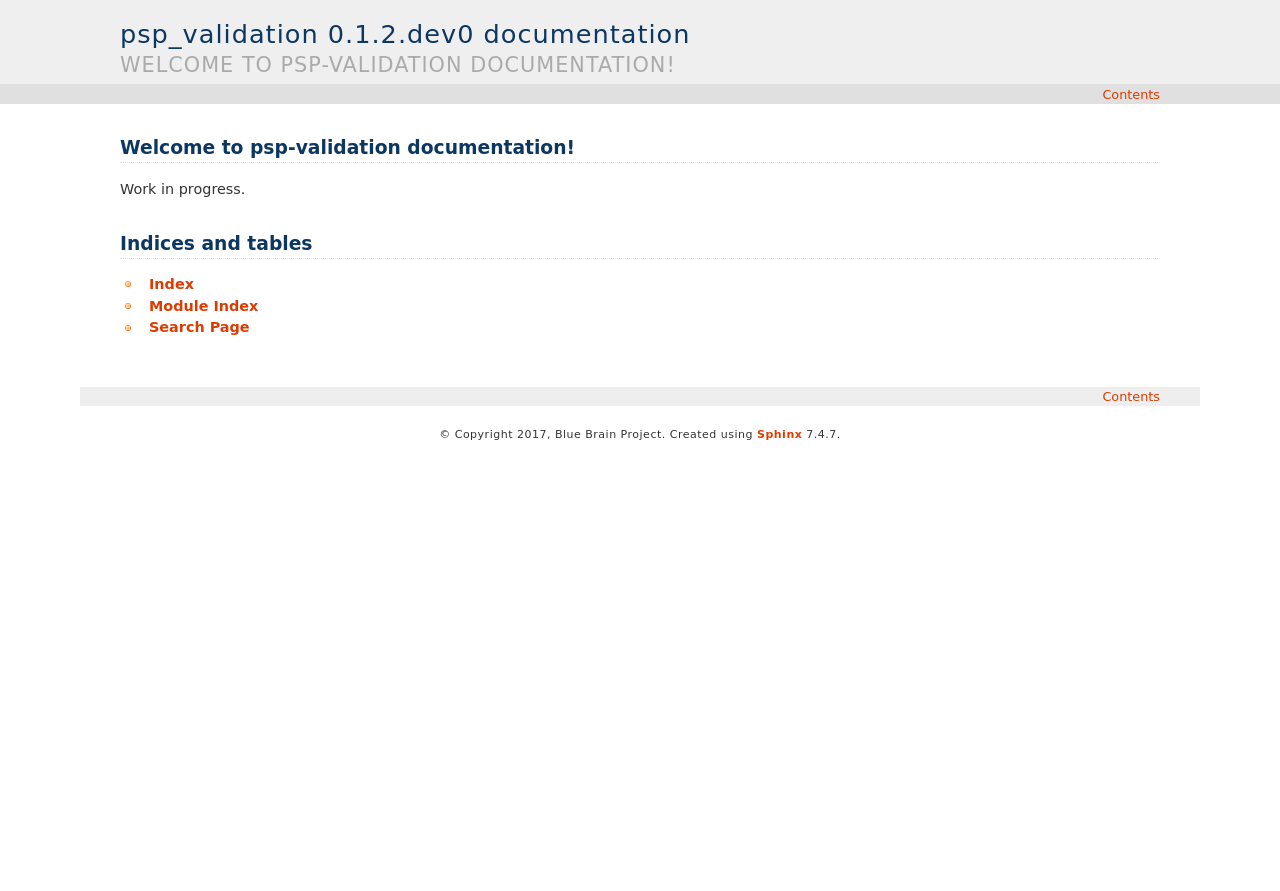
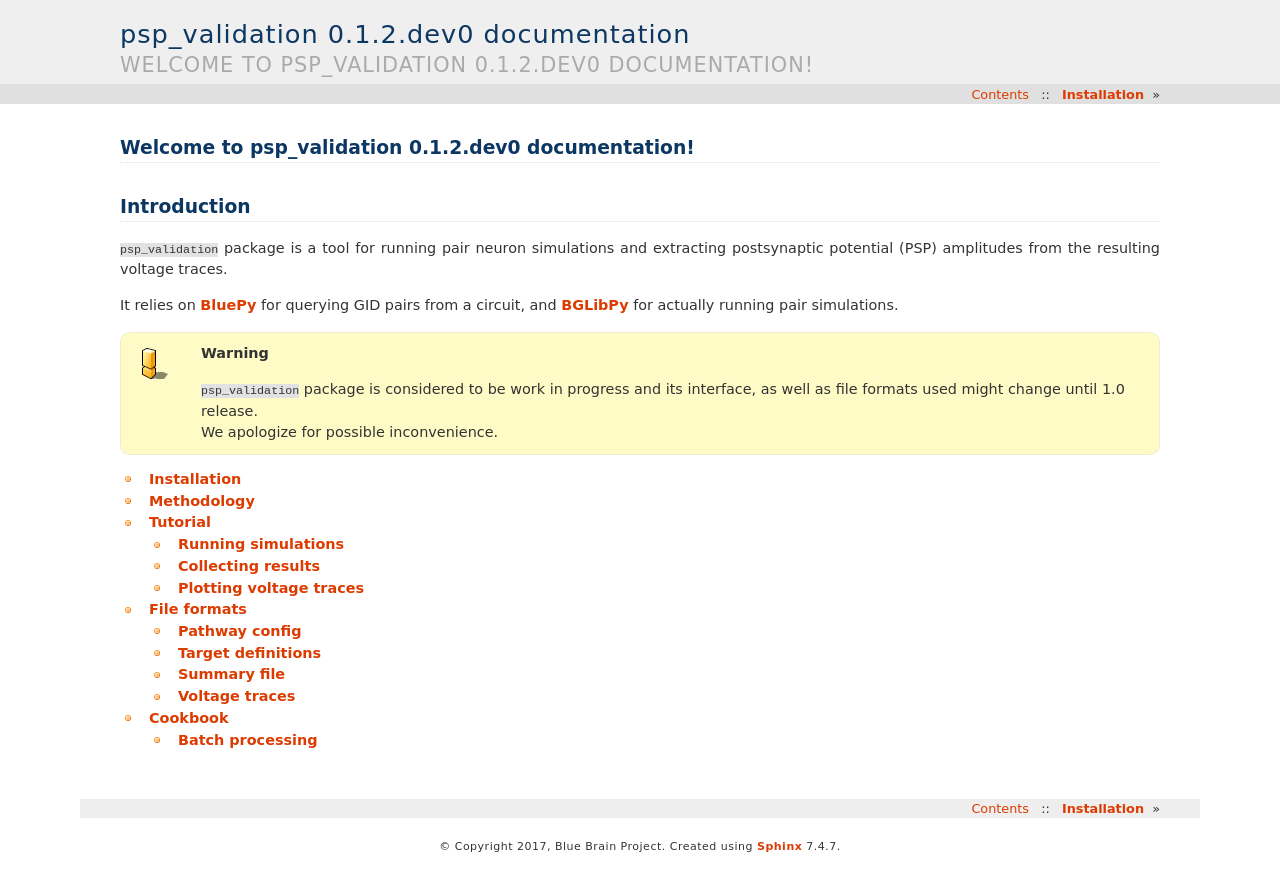
Before and after one commit to BlueBrain/psp-validation, a Sphinx documentation site: the page built from doc/source/index.rst, in a window 1280 px wide. Shown: the top 891 px of the page. Built offline with Sphinx 7.4.7, drawn with Linux system fonts in a browser that asks for light colours; formulas are drawn with MathJax 3.

Commit message:
Added some documentation
Change-Id: I366c03e72e5445c01209d49502c244fe85c74fbb

```diff
--- a/doc/source/conf.py
+++ b/doc/source/conf.py
@@ -32,9 +32,12 @@ import psp_validation
 # Add any Sphinx extension module names here, as strings. They can be
 # extensions coming with Sphinx (named 'sphinx.ext.*') or your custom
 # ones.
-extensions = ['sphinx.ext.autodoc',
+extensions = [
+    'sphinx.ext.autodoc',
     'sphinx.ext.doctest',
-    'sphinx.ext.imgmath']
+    'sphinx.ext.imgmath',
+    'sphinx.ext.autosectionlabel',
+]
 
 # Add any paths that contain templates here, relative to this directory.
 templates_path = ['']
--- /dev/null
+++ b/doc/source/cookbook.rst
@@ -0,0 +1,41 @@
+Cookbook
+========
+
+Batch processing
+----------------
+
+To process multiple pathway configs in parallel, it could be handy to combine Slurm with `GNU Parallel <https://www.gnu.org/software/parallel/>`_ with `sbatch` script like:
+
+.. code-block:: bash
+
+    #!/bin/sh
+
+    #SBATCH --job-name="psp"
+    #SBATCH --time=8:00:00
+    #SBATCH --mem=64000
+    #SBATCH --output=%LOGS_DIR%/stdout.log
+    #SBATCH --error=%LOGS_DIR%/stderr.log
+    #SBATCH --partition=prod
+    #SBATCH --account=proj64
+    #SBATCH --nodes=8
+    #SBATCH --ntasks-per-node=1
+    #SBATCH --cpus-per-task=16
+    #SBATCH --exclusive
+
+    source /gpfs/bbp.cscs.ch/scratch/gss/nse/psp-validation/setenv_sscx.sh
+
+    # --delay 0.2 prevents overloading the controlling node
+    parallel="parallel --delay 0.2 -j $SLURM_NTASKS --joblog %LOGS_DIR%/runtask.log"
+
+    EXEC_CMD="psp -vv run \
+        -c %CircuitConfig% \
+        -t %TARGETS% \
+        -o %OUTPUT_DIR% \
+        -n %NUM_PAIRS% \
+        -r %NUM_TRIALS% \
+        --dump-traces \
+        --dump-amplitudes \
+        --seed %SEED% \
+        --jobs $SLURM_CPUS_PER_TASK"
+
+    $parallel "srun --exclusive -N1 -n1 $EXEC_CMD {1} >& %LOGS_DIR%/job-{#}.log" ::: %PATHWAYS%
--- /dev/null
+++ b/doc/source/files.rst
@@ -0,0 +1,192 @@
+File formats
+============
+
+Pathway config
+--------------
+
+Pathway config is a YAML file which defines:
+    - pair selection criteria
+    - simulation parameters
+    - reference biological data (optionally)
+
+
+Pair selection criteria
+~~~~~~~~~~~~~~~~~~~~~~~
+
+Defined in `pathway` group.
+
+For debugging purposes, GID pairs could be defined explicitly:
+
+.. code-block:: yaml
+
+    pathway:
+        pairs:
+            - [42, 43]
+            - [44, 45]
+            - ...
+
+But usually pairs are defined using `pre`- and `post`-synaptic cell group and optional `constraints`.
+
+Cell groups refer either to a target defined in the circuit itself; or in additional cell group definition file (this one takes precedence over circuit-defined targets).
+
+For example,
+
+.. code-block:: yaml
+
+    pathway:
+        pre: L5_PC
+        post: L5_BC
+
+`null` could be used as a target name, and means "all cells".
+
+`constraints` group (optional) specifies additional filtering criteria:
+
++-------------+-------+---------------------------------------+
+| key         | type  | meaning                               |
++=============+=======+=======================================+
+| unique_gids | bool  | don't use same GID twice              |
++-------------+-------+---------------------------------------+
+| min_nsyn    | int   | min number of synapses per connection |
++-------------+-------+---------------------------------------+
+| max_dist_x  | float | max distance along X axis             |
++-------------+-------+---------------------------------------+
+| max_dist_y  | float | max distance along Y axis             |
++-------------+-------+---------------------------------------+
+| max_dist_z  | float | max distance along Z axis             |
++-------------+-------+---------------------------------------+
+
+To query connections from a specific `projection` rather than main connectome, please add `projection` key:
+
+.. code-block:: yaml
+
+    pathway:
+        projection: Thalamocortical_input_VPM
+        pre: null
+        post: L4_EXC
+
+    ...
+
+
+Simulation parameters
+~~~~~~~~~~~~~~~~~~~~~
+
+`protocol` group consisting of the following keys:
+
++-----------+-------+-------------------------------------------+
+| key       | type  | meaning                                   |
++===========+=======+===========================================+
+| record_dt | float | voltage trace recording step, ms          |
++-----------+-------+-------------------------------------------+
+| t_stop    | float | simulation duration, ms                   |
++-----------+-------+-------------------------------------------+
+| t_stim    | float | time(s) when presynaptic cell fires, [ms] |
++-----------+-------+-------------------------------------------+
+| hold_V    | float | holding voltage, mV                       |
+|           |       | (optional; None if omitted)               |
++-----------+-------+-------------------------------------------+
+| post_ttx  | bool  | block Na channels of postsynaptic cell    |
+|           |       | (optional; False if omitted)              |
++-----------+-------+-------------------------------------------+
+
+Reference biological data
+~~~~~~~~~~~~~~~~~~~~~~~~~
+
+`reference` group consisting of the following keys:
+
++---------------+--------+-----------------------------------------+
+| key           | type   | meaning                                 |
++===============+========+=========================================+
+| author        | string | Reference publication                   |
++---------------+--------+-----------------------------------------+
+| psp_amplitude | dict   | PSP amplitude mean / std                |
++---------------+--------+-----------------------------------------+
+| synapse_count | dict   | Synapse count per connection mean / std |
++---------------+--------+-----------------------------------------+
+
+Example
+~~~~~~~
+
+Putting it all together:
+
+.. code-block:: console
+
+    reference:
+        author: "Markram 97"
+        psp_amplitude:
+            mean: 1.3
+            std: 1.1
+        synapse_count:
+            mean: 5.5
+            std: 1.1
+
+    pathway:
+        pre: L5_TTPC
+        post: L5_TTPC
+        constraints:
+            unique_gids: true
+            max_dist_x: 100.0
+            max_dist_z: 100.0
+
+    protocol:
+        record_dt: 0.1
+        hold_V: -67.0
+        t_stim: 800.0
+        t_stop: 900.0
+        post_ttx: false
+
+Please refer to `usecases <https://bbpcode.epfl.ch/source/xref/nse/psp-validation/usecases/>`_ for more examples.
+
+
+Target definitions
+------------------
+
+Additional targets defined as BluePy.v2 `cell groups <https://bbpcode.epfl.ch/documentation/bluepy-0.11.9/tutorial.html#v2-cells-get>`_.
+
+For example,
+
+.. code-block:: console
+
+    L4_EXC:
+        layer: 4
+        synapse_class: EXC
+
+corresponds to BluePy.v2 cell group
+
+.. code-block:: python
+
+    {Cell.LAYER: 4, Cell.SYNAPSE_CLASS: 'EXC'}
+
+
+Summary file
+------------
+
+Main output of `\`psp run\``; YAML file storing obtained PSP amplitudes mean / std.
+
+If source pathway config specifies reference PSP amplitude data, it is repeated here, along with conductance scaling factor based on the ratio between model and reference data.
+
+.. code-block:: yaml
+
+    pathway: L5_TTPC-L5_TTPC
+    model:
+        mean: 1.37383798325
+        std:  1.10050952095
+    reference:
+        mean: 1.3
+        std:  1.1
+    scaling: 0.94519076506
+
+Voltage traces
+--------------
+
+On-request output of `\`psp run\``; HDF5 file storing voltage traces, as well as their filtered average, for each simulated pair.
+
+.. code-block:: none
+
+    /traces
+        /<pair1>
+           /trials   [N x 2 x T]  # (v, t) for each of N trials
+           /average  [2 x T]      # "averaged" (v, t)
+        /<pair2>
+            ...
+
+Each `pair` group stores pre- and post-synaptic GIDs as `pre_gid` and `post_gid` attributes.
--- a/doc/source/index.rst
+++ b/doc/source/index.rst
@@ -1,17 +1,23 @@
-Welcome to psp-validation documentation!
-==========================================
+Welcome to psp_validation |version| documentation!
+==================================================
 
-Work in progress.
+Introduction
+============
+
+``psp_validation`` package is a tool for running pair neuron simulations and extracting postsynaptic potential (PSP) amplitudes from the resulting voltage traces.
+
+It relies on `BluePy <https://bbpcode.epfl.ch/documentation/bluepy-0.11.9/>`_ for querying GID pairs from a circuit, and `BGLibPy <https://bbpcode.epfl.ch/documentation/BGLibPy-3.2>`_ for actually running pair simulations.
+
+.. warning::
+
+    | ``psp_validation`` package is considered to be work in progress and its interface, as well as file formats used might change until 1.0 release.
+    | We apologize for possible inconvenience.
 
 .. toctree::
    :maxdepth: 2
-   :caption: Contents:
 
-
-
-Indices and tables
-==================
-
-* :ref:`genindex`
-* :ref:`modindex`
-* :ref:`search`
+   install
+   methodology
+   tutorial
+   files
+   cookbook
--- /dev/null
+++ b/doc/source/install.rst
@@ -0,0 +1,20 @@
+Installation
+============
+
+``psp_validation`` is distributed as a Python package available at BBP devpi server and is pip-installable:
+
+.. code-block:: console
+
+    $ pip install -i https://bbpteam.epfl.ch/repository/devpi/simple/ psp_validation
+
+Only Python 2.7 is supported at the moment.
+
+Getting BGLibPy / Neuron dependencies configured might be not straightforward, please refer to BGLibPy `installation instructions <https://bbpcode.epfl.ch/documentation/BGLibPy-3.2/installation.html>`_ for the details.
+
+For quick experimenting:
+
+.. code-block:: console
+
+    $ source /gpfs/bbp.cscs.ch/scratch/gss/nse/psp-validation/setenv_sscx.sh
+
+(please note that it is experimental environment and thus comes with no warranty).
--- /dev/null
+++ b/doc/source/methodology.rst
@@ -0,0 +1,6 @@
+Methodology
+===========
+
+.. warning::
+
+    TODO: describe scientific meaning and methodology.
--- /dev/null
+++ b/doc/source/tutorial.rst
@@ -0,0 +1,117 @@
+Tutorial
+========
+
+`psp` command available after installing ``psp_validation``, is the main interface for running pair simulations and analyzing their output.
+
+Please refer to
+
+.. code-block:: console
+
+    $ psp --help
+
+for a brief description of available subcommands and options.
+
+Running simulations
+-------------------
+
+To run pair simulations for a given pathway and extract PSP amplitudes from resulting voltage traces:
+
+.. code-block:: console
+
+    $ psp run -c <BlueConfig> -o <output-dir> -t <targets.yaml> -n NUM_PAIRS -r NUM_TRIALS [<pathway.yaml>...]
+
+where
+
+    - ``<pathway.yaml>`` is :ref:`pathway config <Pathway Config>` file
+    - ``<targets.yaml>`` is :ref:`target definitions <Target definitions>` file
+    - ``NUM_PAIRS`` is number of pairs to simulate
+    - ``NUM_TRIALS`` is number of simulation trials per each pair
+
+
+For each pathway config ``X.yaml``, `psp run` command above will (try to):
+
+ - find ``NUM_PAIRS`` pathway pairs
+ - for each pair:
+
+   - run ``NUM_TRIALS`` simulations with different base seed
+   - extract PSP amplitude from "average" voltage trace
+ - calculate mean / std of obtained amplitudes
+ - calculate conductance scaling factor, if reference data is provided
+ - dump mean / std of obtained amplitudes, as well as scaling factor to :ref:`summary file <Summary file>`
+
+For more `psp run` commands and options:
+
+.. code-block:: console
+
+    $ psp run --help
+
+
+In particular:
+
+--dump-traces      dump voltage trace for each trial to ``X.traces.h5``
+--dump-amplitudes  dump PSP amplitude values to ``X.amplitudes.txt``
+--jobs JOBS      use `multiprocessing <https://docs.python.org/2/library/multiprocessing.html>`_ to launch multiple simulation trials in parallel
+
+| ``X.traces.h5`` is an HDF5 file with the layout described :ref:`here <Voltage traces>`.
+| ``X.amplitudes.txt`` is a one-column text file with PSP amplitude value for each pair (``nan`` if amplitude could not be extracted).
+
+Collecting results
+------------------
+
+To collects values from ``.summary.yaml`` file(s) and output them in a single table:
+
+.. code-block:: console
+
+    $ psp summary [--with-scaling] [--style jira] [<summary.yaml>...]
+
+For instance:
+
+.. code-block:: console
+
+    $ psp summary <output-dir>/L6*.summary.yaml | column -t
+
+could give an output like:
+
+.. code-block:: console
+
+    pathway        reference  model
+    L6_IPC-L6_BC   1.56±1.6   2.56458±1.67322
+    L6_IPC-L6_BPC  0.42±0.18  1.27546±1.1145
+    L6_IPC-L6_IPC  1.05±0.31  1.24938±0.879331
+
+while
+
+.. code-block:: console
+
+    $ psp summary <output-dir>/L6*.summary.yaml --with-scaling --style jira
+
+would result in
+
+.. code-block:: console
+
+    || pathway || reference || model || scaling ||
+    | L6_IPC-L6_BC | 1.56±1.6 | 2.56458±1.67322 | 0.599359 |
+    | L6_IPC-L6_BPC | 0.42±0.18 | 1.27546±1.1145 | 0.325244 |
+    | L6_IPC-L6_IPC | 1.05±0.31 | 1.24938±0.879331 | 0.83799 |
+
+output which is ready for copy-paste to JIRA or Confluence.
+
+Plotting voltage traces
+-----------------------
+
+To plot voltage traces and their filtered average stored at ``.traces.h5`` file(s):
+
+.. code-block:: console
+
+    $ psp plot -o <output-dir> [<traces.h5>...]
+
+For instance,
+
+.. code-block:: console
+
+    $ psp plot -o . <traces-dir>/L6*.traces.h5
+
+will create a separate folder for each L6* pathway with PNG image for each simulated pair:
+
+.. image:: images/a5526-a24711.png
+   :width: 80%
```
Also changed, not shown: doc/source/images/a5526-a24711.png (added).
